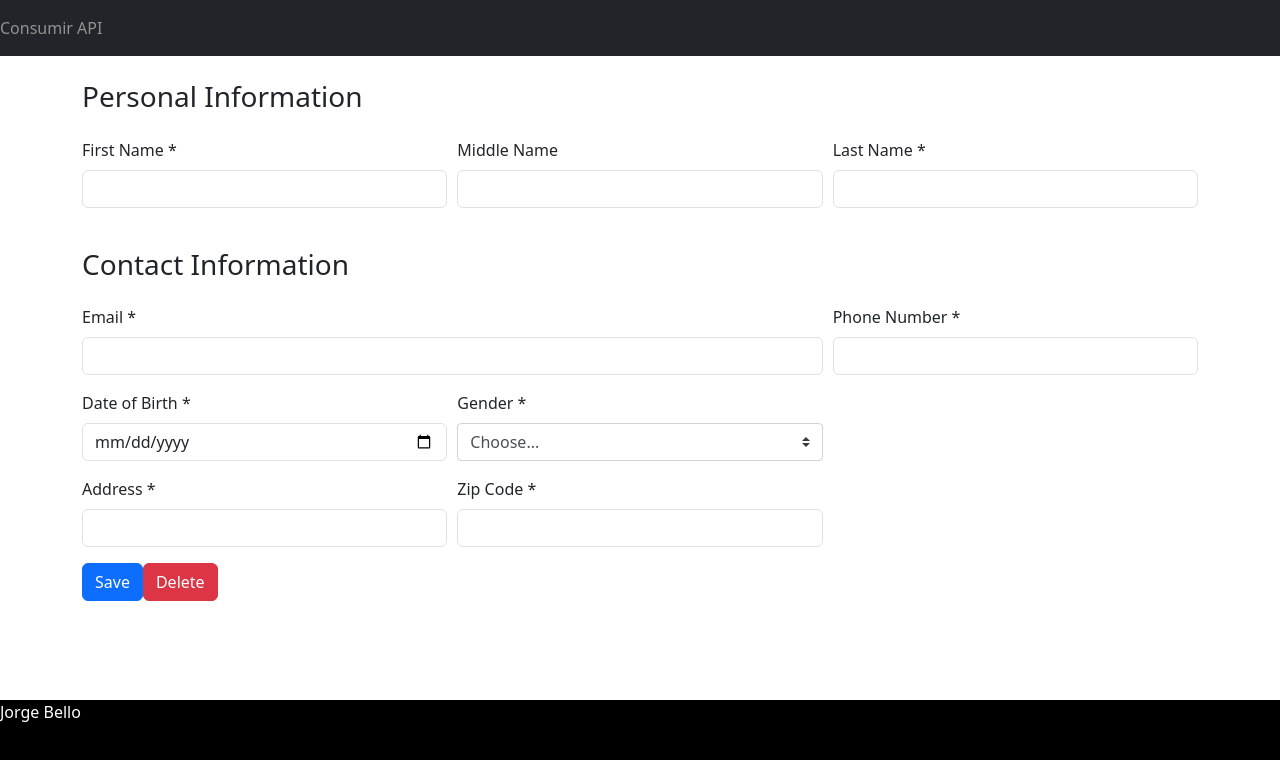
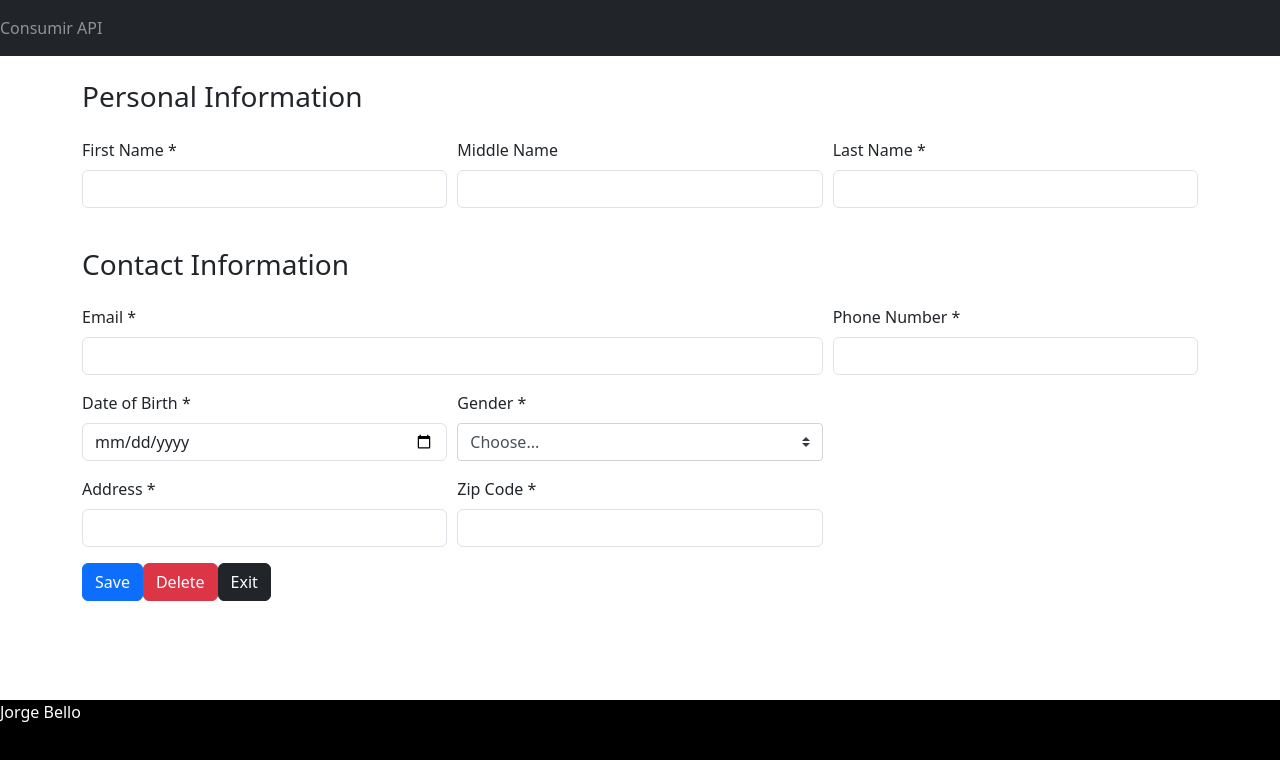
Before and after one commit to jorgezamy/clientes, an Angular app: page /edit/1 in a window 1280 px wide. Shown: the top 760 px of the page. Built offline with nearby package versions, Linux system fonts and the light colour scheme; no server answers.

Commit message:
feat: adding exit button into the edit component to exit to be redirected to dashboard again

```diff
--- a/src/app/views/edit/edit.component.html
+++ b/src/app/views/edit/edit.component.html
@@ -189,6 +189,7 @@
     <button type="button" class="btn btn-danger" (click)="deleteCustomer()">
       Delete
     </button>
+    <button type="button" class="btn btn-dark" (click)="exit()">Exit</button>
   </form>
 </div>
 
--- a/src/app/views/edit/edit.component.ts
+++ b/src/app/views/edit/edit.component.ts
@@ -128,4 +128,8 @@ export class EditComponent {
       }
     });
   }
+
+  exit() {
+    this._route.navigate(['dashboard']);
+  }
 }
```
